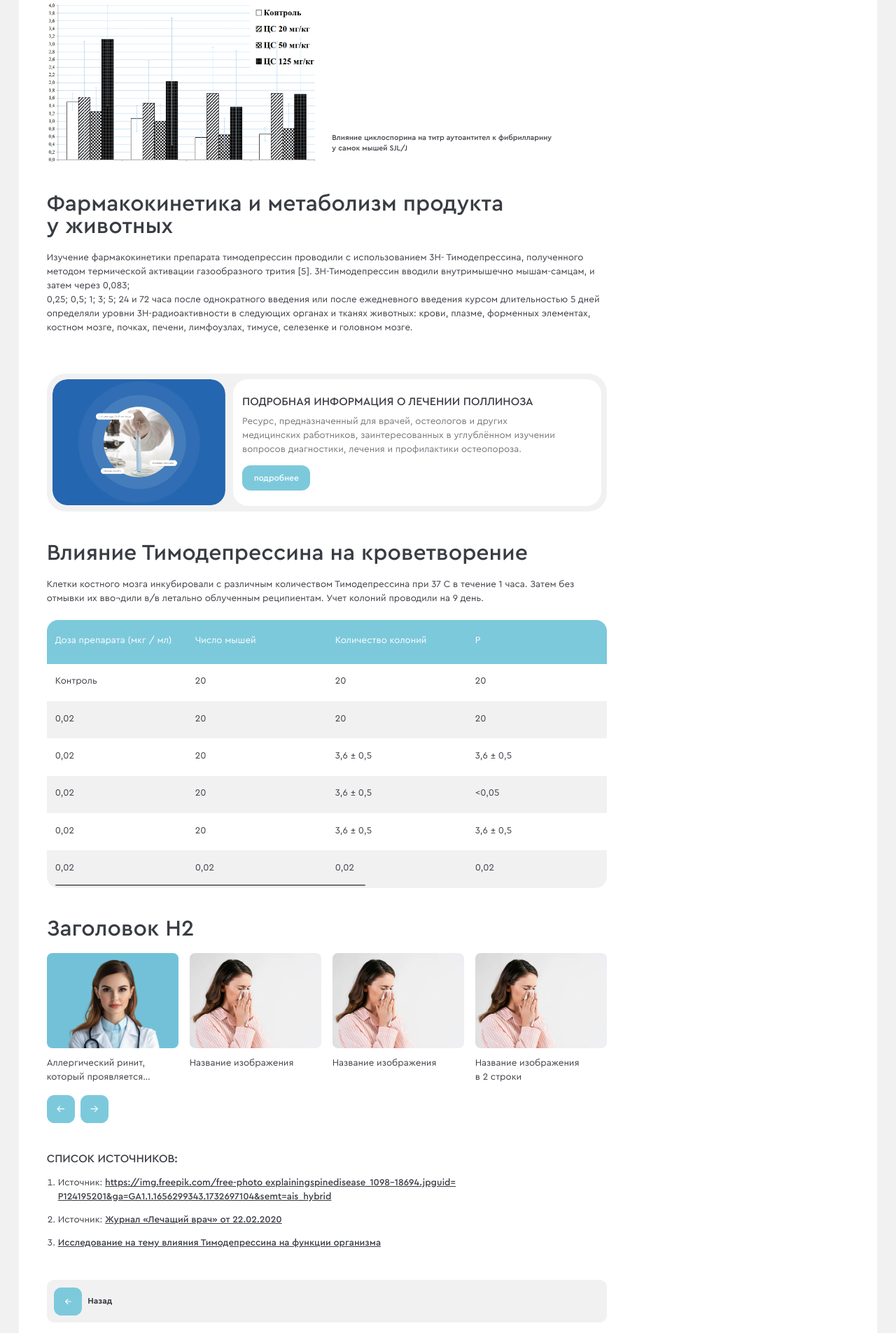
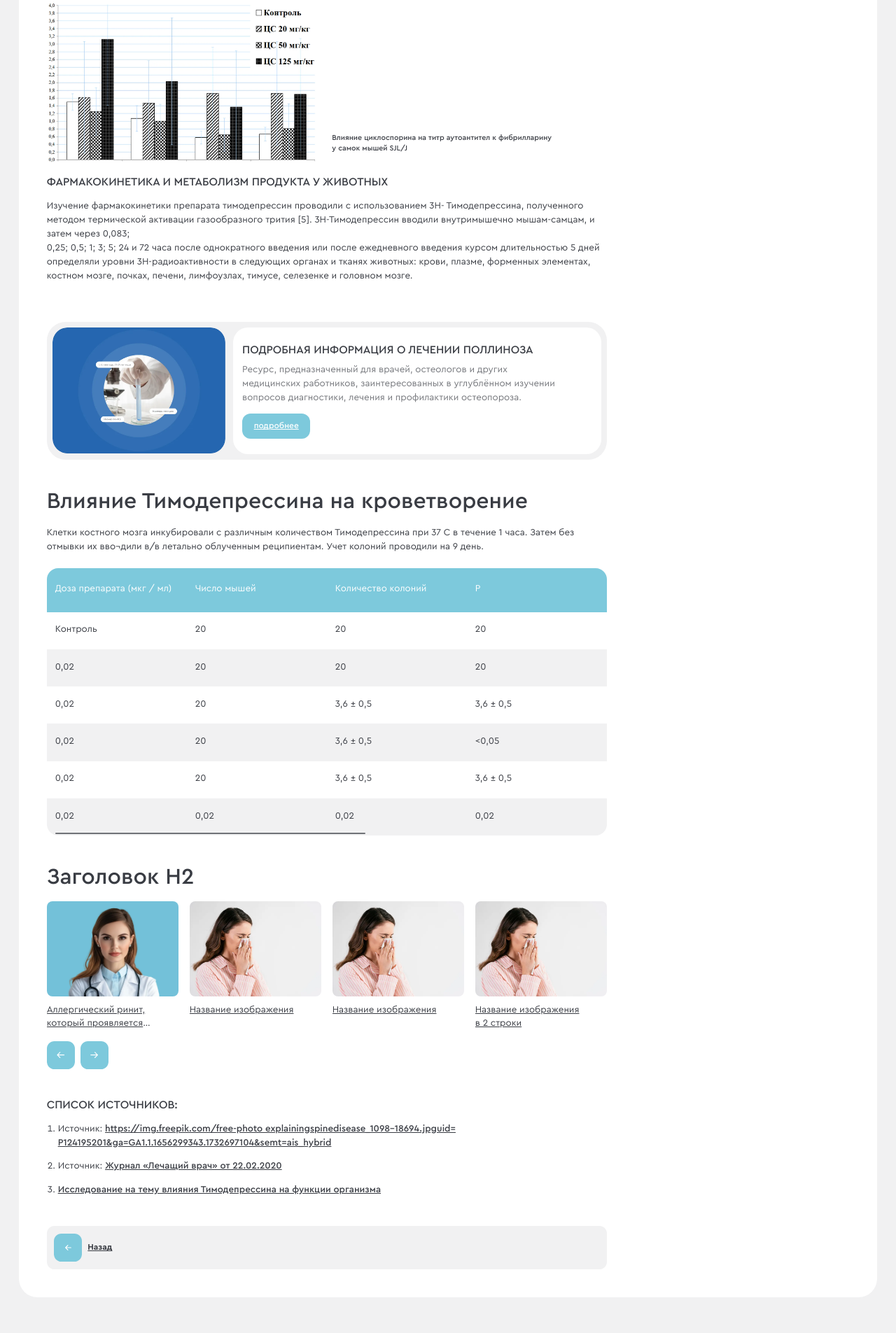
Before and after one commit to GoldfishMediaGroup/allergyMedicine, a website built with webpack: page src/researchDetail.html in a window 1280 px wide. Shown: the part 2019-3924 px from the top of the page at 70% size. Built offline with nearby package versions, Linux system fonts and the light colour scheme; some packages are replaced by stand-ins of ours.

Commit message:
fix article text

```diff
--- a/src/researchDetail.html
+++ b/src/researchDetail.html
@@ -167,7 +167,7 @@
                       <figcaption>Влияние циклоспорина на титр аутоантител к фибрилларину у самок мышей SJL/J</figcaption>
                     </figure>
 
-                    <h2 id="text2">Фармакокинетика и метаболизм продукта у животных</h2>
+                    <h3 id="text2">Фармакокинетика и метаболизм продукта у животных</h3>
                     <p>
                       Изучение фармакокинетики препарата тимодепрессин проводили с использованием 3Н- Тимодепрессина, полученного
                       методом термической активации газообразного трития [5]. 3Н-Тимодепрессин вводили внутримышечно мышам-самцам,
--- a/src/scss/components/_materialDet.scss
+++ b/src/scss/components/_materialDet.scss
@@ -1013,14 +1013,26 @@
   display: flex;
   flex-direction: column;
   gap: 6.4rem;
+  font-weight: 400;
+  font-size: 2rem;
+  line-height: 150%;
+  a {
+    text-decoration: underline;
+    font-weight: 500;
+    word-wrap: break-word;
+  }
 
   @include tablet {
     width: 100%;
+    font-size: 1.6rem;
     gap: 5.6rem;
   }
   @include small-tablet {
     gap: 8rem;
-  }
+    font-size: 2.8rem;
+  }
+
+
 
   /* .material-body__block */
 
@@ -1036,6 +1048,7 @@
       font-size: 4.4rem;
     }
   }
+  & h3,
   & h4 {
     font-weight: 500;
     font-size: 2.4rem;
@@ -1049,23 +1062,10 @@
       font-size: 3.2rem;
     }
   }
-  & p,
-  & li {
-    font-weight: 400;
-    font-size: 2rem;
-    line-height: 150%;
-    a {
-      text-decoration: underline;
-      font-weight: 500;
-      word-wrap: break-word;
-    }
-    @include tablet {
-      font-size: 1.6rem;
-    }
-    @include small-tablet {
-      font-size: 2.8rem;
-    }
-  }
+  // & p,
+  // & li {
+
+  // }
 
   &__desc {
     & h2 {
@@ -1082,6 +1082,7 @@
       }
     }
 
+    & h3,
     & h4 {
       margin: 2.8rem 0 2rem;
 
@@ -1094,7 +1095,8 @@
       }
     }
 
-    & p {
+    & p,
+    & > span {
       margin: 2rem 0;
       @include tablet {
         margin: 1.2rem 0;
```
Also changed, not shown: dist/main.css, dist/researchDetail.html.
